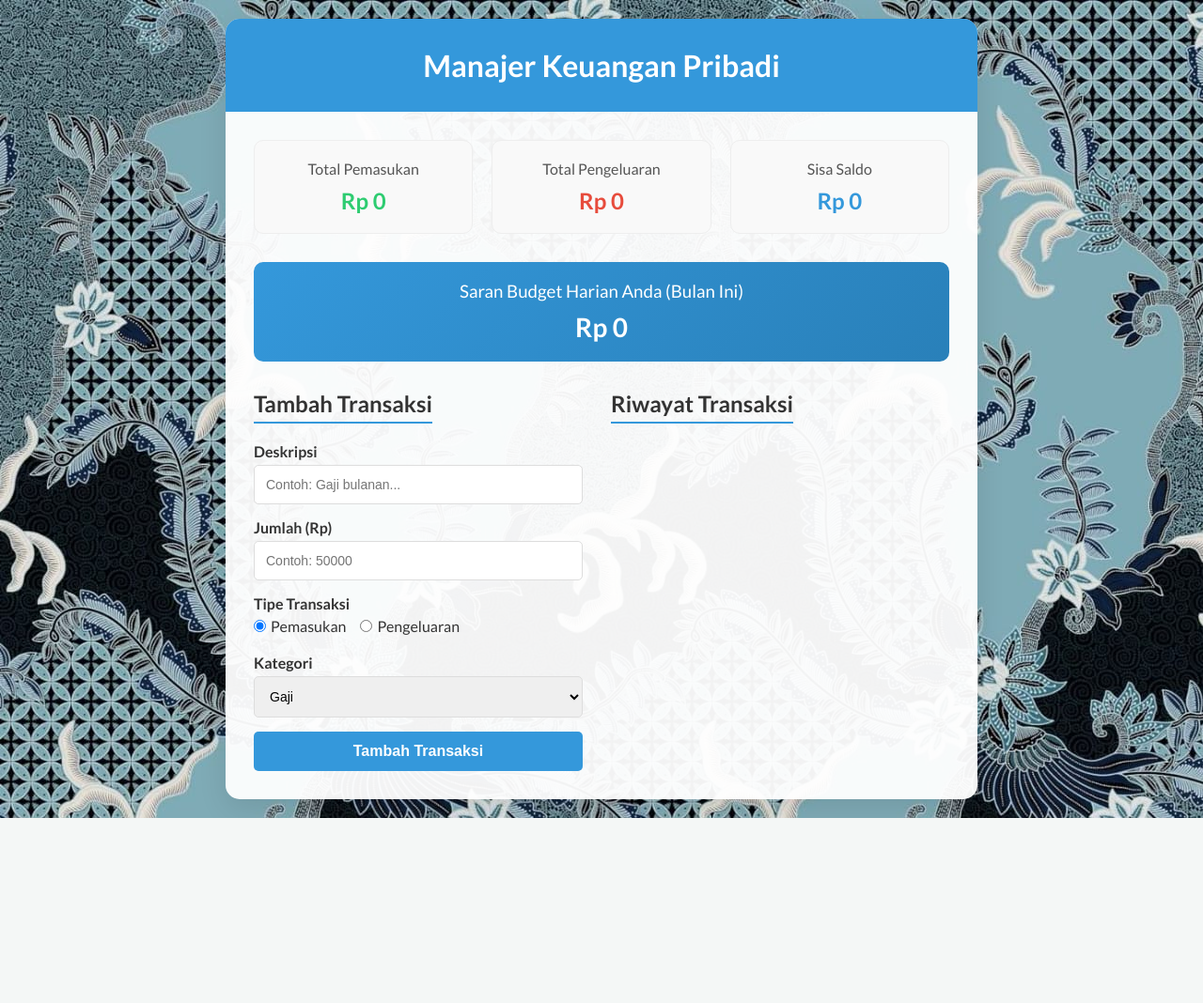
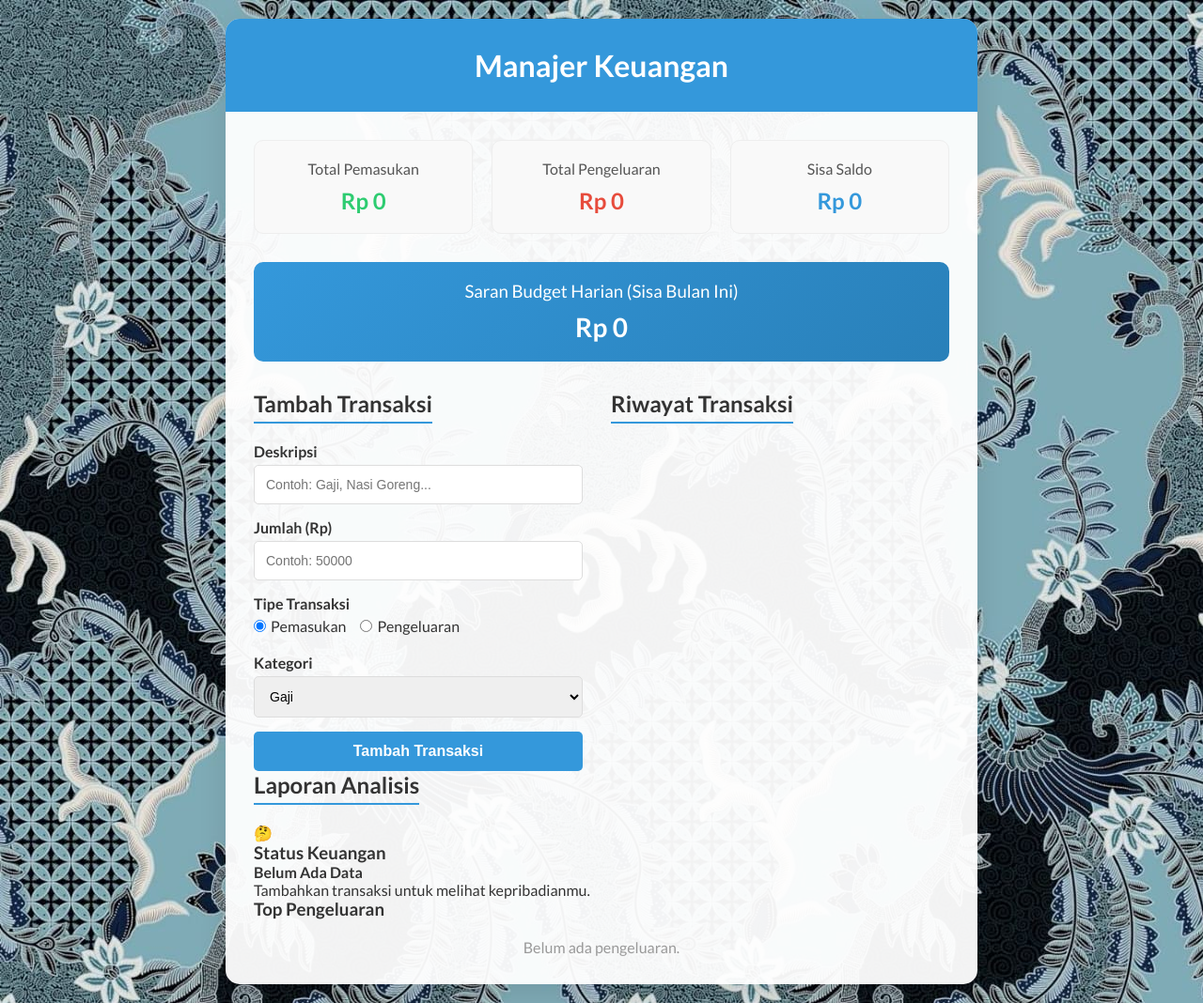
Before and after one commit to alfianwidyatama6-debug/proyek-manajer-keuangan, a plain HTML site: page index.html in a window 1280 px wide. Shown: the whole page at 94% size. Before the commit the page ends 871 px from the top, so only its background shows below. Drawn offline with Linux system fonts and the light colour scheme.

Commit message:
Update index.html

```diff
--- a/index.html
+++ b/index.html
@@ -3,16 +3,15 @@
 <head>
     <meta charset="UTF-8">
     <meta name="viewport" content="width=device-width, initial-scale=1.0">
-    <title>Manajer Keuangan Pribadi</title>
+    <title>Manajer Keuangan Pribadi + Laporan</title>
     <link href="https://fonts.googleapis.com/css2?family=Lato:wght@300;400;700&display=swap" rel="stylesheet">
-
     <link rel="stylesheet" href="style.css">
 </head>
 <body>
 
     <div class="app-container">
         <header>
-            <h1>Manajer Keuangan Pribadi</h1>
+            <h1>Manajer Keuangan </h1>
         </header>
 
         <main>
@@ -32,7 +31,7 @@
             </section>
 
             <section class="unique-feature">
-                <h3>Saran Budget Harian Anda (Bulan Ini)</h3>
+                <h3>Saran Budget Harian (Sisa Bulan Ini)</h3>
                 <div id="daily-budget">Rp 0</div>
             </section>
 
@@ -42,7 +41,7 @@
                     <form id="transaction-form">
                         <div class="form-control">
                             <label for="text">Deskripsi</label>
-                            <input type="text" id="text" placeholder="Contoh: Gaji bulanan..." required>
+                            <input type="text" id="text" placeholder="Contoh: Gaji, Nasi Goreng..." required>
                         </div>
 
                         <div class="form-control">
@@ -72,6 +71,7 @@
                                 <option value="transportasi">Transportasi</option>
                                 <option value="tagihan">Tagihan</option>
                                 <option value="hiburan">Hiburan</option>
+                                <option value="belanja">Belanja</option>
                                 <option value="lainnya">Lainnya</option>
                             </select>
                         </div>
@@ -86,6 +86,27 @@
                         </ul>
                 </section>
             </div>
+
+            <section class="report-section">
+                <h2>Laporan Analisis</h2>
+
+                <div class="report-container">
+                    <div class="persona-card">
+                        <div class="persona-icon" id="persona-icon">🤔</div>
+                        <h3>Status Keuangan</h3>
+                        <h4 id="persona-title">Belum Ada Data</h4>
+                        <p id="persona-desc">Tambahkan transaksi untuk melihat kepribadianmu.</p>
+                    </div>
+
+                    <div class="category-stats">
+                        <h3>Top Pengeluaran</h3>
+                        <div id="category-list">
+                            <p style="text-align:center; color:#999; margin-top:20px;">Belum ada pengeluaran.</p>
+                        </div>
+                    </div>
+                </div>
+            </section>
+
         </main>
     </div>
 
```
